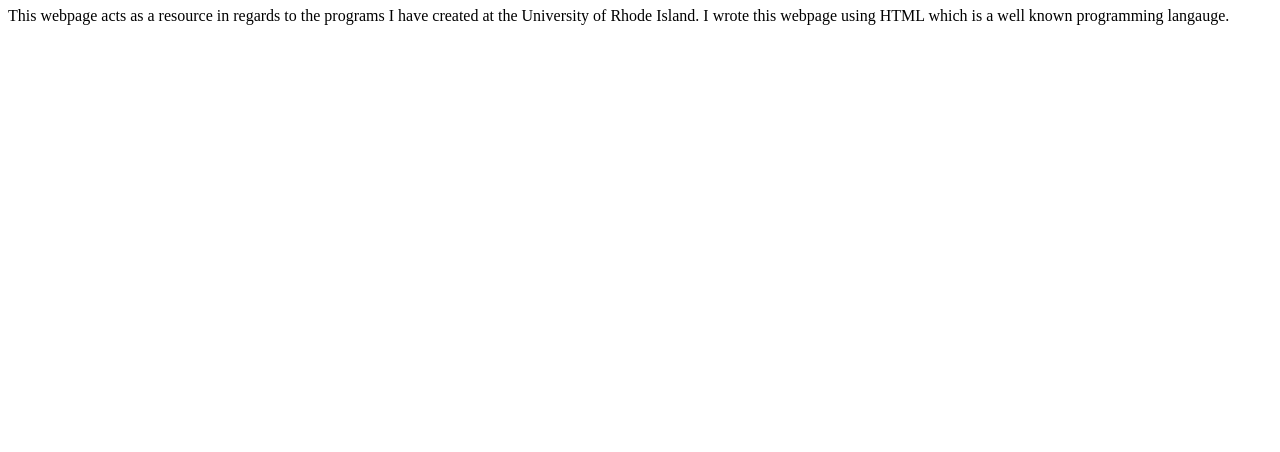
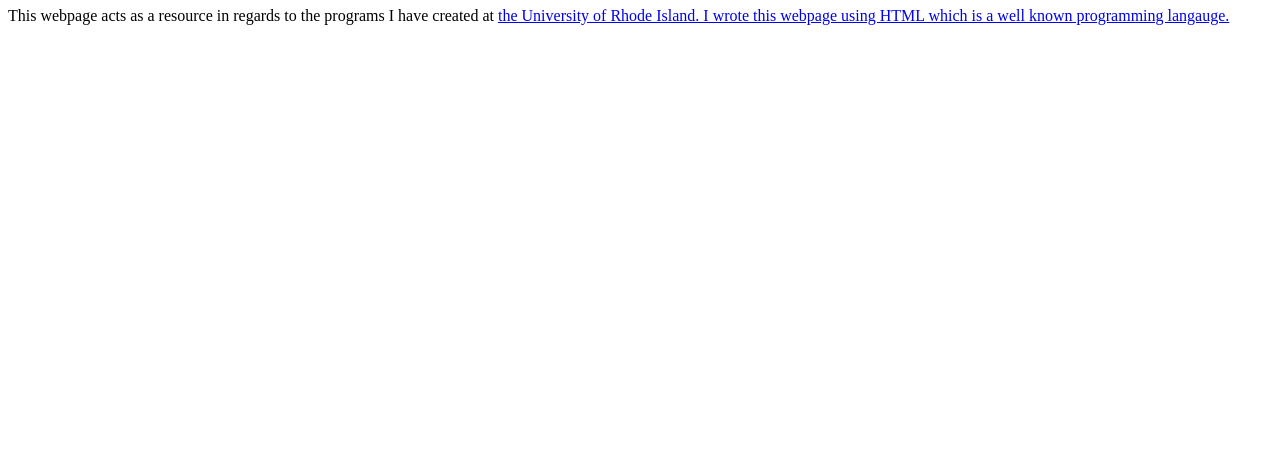
Before and after one commit to ellaglantz/ellaglantz.github.io, a plain HTML site: page index.html in a window 1280 px wide. Shown: the part 348-800 px from the top of the page. Drawn offline with Linux system fonts and the light colour scheme.

Commit message:
Update index.html

```diff
--- a/index.html
+++ b/index.html
@@ -13,7 +13,8 @@
         <img src="buttons image CSC106.png">
       <h1>Welcome to Ella's Portfolio</h1>
 
-        <p>This webpage acts as a resource in regards to the programs I have created at the University of Rhode Island.
+        <p>This webpage acts as a resource in regards to the programs I have created at
+            <a href="https://www.uri.edu">the University of Rhode Island.
             I wrote this webpage using HTML which is a well known programming langauge.</p>
     </body>
 </html>
```
